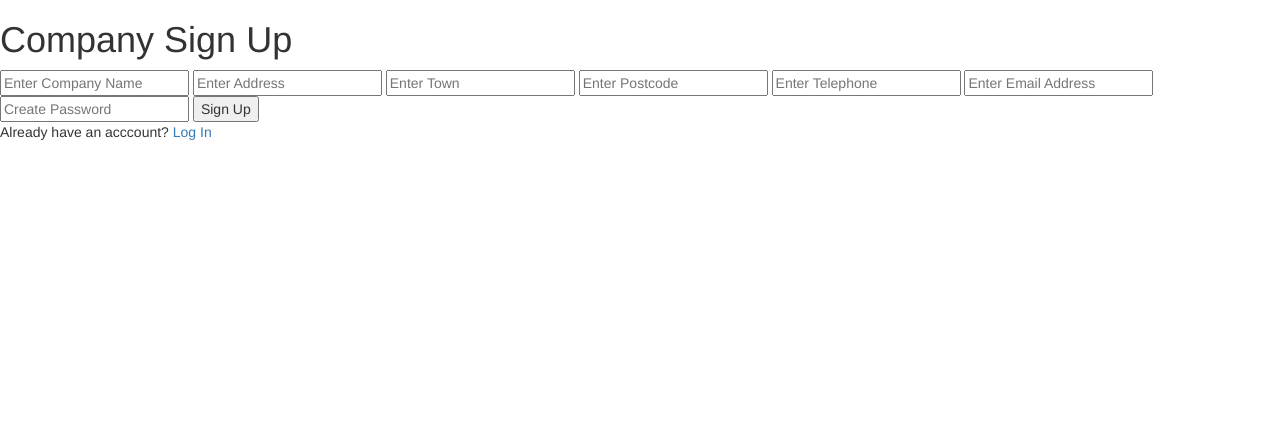
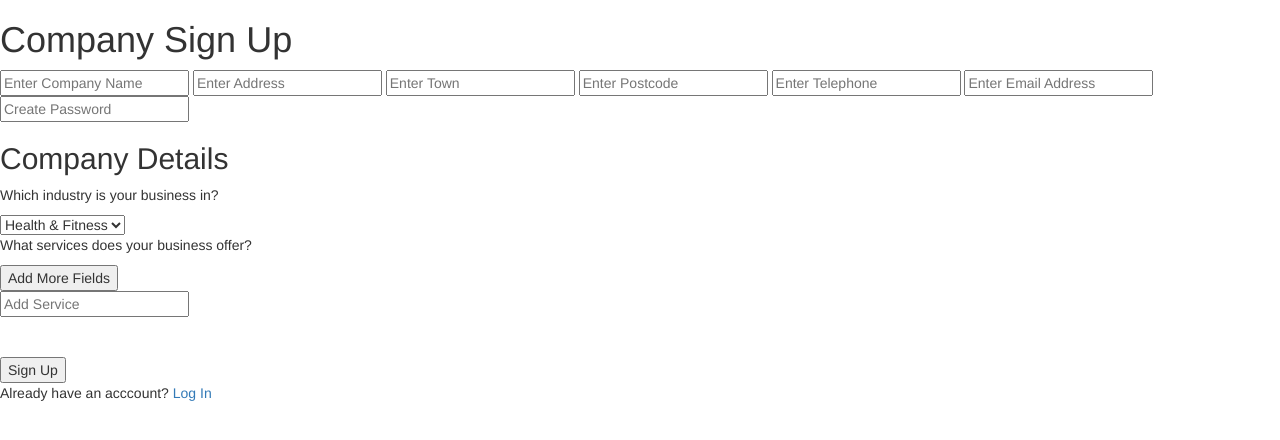
Before and after one commit to rachelcarleton/dissertation, a PHP site: page /company/signup.php in a window 1280 px wide. Shown: the top 440 px of the page. Run offline with PHP 8.4, Linux system fonts and the light colour scheme; some libraries are stand-ins or nearby versions.

Commit message:
linking tables

```diff
--- a/dissertation/company/signup.php
+++ b/dissertation/company/signup.php
@@ -2,6 +2,29 @@
 <!DOCTYPE html>
 
     <body>
+
+        <script>
+
+            $(document).ready(function() {
+                var max_fields      = 10; //maximum input boxes allowed
+                var wrapper         = $(".input_fields_wrap"); //Fields wrapper
+                var add_button      = $(".add_field_button"); //Add button ID
+
+                var x = 1; //initlal text box count
+                $(add_button).click(function(e){ //on add input button click
+                    e.preventDefault();
+                    if(x < max_fields){ //max input box allowed
+                        x++; //text box increment
+                        $(wrapper).append('<div><input type="text" name="service"/><a href="#" class="remove_field">Remove</a></div>'); //add input box
+                    }
+                });
+
+                $(wrapper).on("click",".remove_field", function(e){ //user click on remove text
+                    e.preventDefault(); $(this).parent('div').remove(); x--;
+                })
+            });
+
+        </script>
 
         <h1>Company Sign Up</h1>
 
@@ -13,6 +36,27 @@
             <input type="text" name="telephone" placeholder="Enter Telephone">
             <input type="text" name="email" placeholder="Enter Email Address">
             <input type="password" name="password" placeholder="Create Password">
+
+            <h2>Company Details</h2>
+
+            <p>Which industry is your business in?</p>
+
+            <select name="type" type="text">
+                <option>Health &amp; Fitness</option>
+                <option>Beauty</option>
+                <option>Automotive</option>
+                <option>Computers</option>
+            </select>
+
+            <p>What services does your business offer?</p>
+
+            <div class="input_fields_wrap">
+                <button class="add_field_button">Add More Fields</button>
+                <div><input type="text" name="service" placeholder="Add Service"></div>
+            </div>
+
+            <br /><br />
+
             <input type="submit" value="Sign Up">
         </form>
 
--- a/dissertation/customer/appointment.php
+++ b/dissertation/customer/appointment.php
@@ -5,6 +5,8 @@
     if(!isset($_SESSION['email'])) {
         header('location:/dissertation/index.php');
     }
+    $id = $_SESSION['id'];
+    $name = $_SESSION['name'];
 ?>
 
     <body>
@@ -12,7 +14,7 @@
         <div class="row">
             <div class="container">
 
-                <h1>Hello <?php echo $_SESSION['name']; ?> </h1>
+                <h1>Hello <?php echo $name ?> </h1>
 
                 <a href="../include/logout.php" style="font-size:18px">Logout?</a>
 
--- a/dissertation/customer/login.php
+++ b/dissertation/customer/login.php
@@ -24,6 +24,7 @@
                 $emailaddress = $row['customer_email'];
                 $name = $row['customer_name'];
                 $pass = $row['customer_password'];
+                $id = $row['customerID'];
 
                 if($email==$emailaddress && $hashPass==$pass) {
 
@@ -31,6 +32,7 @@
                     $_SESSION['email']=$emailaddress;
                     $_SESSION['password']=$pass;
                     $_SESSION['name']=$name;
+                    $_SESSION['id']=$id;
 
                     ?>
 
--- a/dissertation/include/header.php
+++ b/dissertation/include/header.php
@@ -5,4 +5,5 @@
 <title>Booking Form</title>
 <link rel="stylesheet" href="https://maxcdn.bootstrapcdn.com/bootstrap/3.3.7/css/bootstrap.min.css">
 <link rel="stylesheet" type="text/css" href="../css/style.css">
+<script src="https://code.jquery.com/jquery-3.1.1.min.js" integrity="sha256-hVVnYaiADRTO2PzUGmuLJr8BLUSjGIZsDYGmIJLv2b8=" crossorigin="anonymous"></script>
 </head>
```
Also changed, not shown: dissertation/company/signup_frm.php (+6 -1 lines), dissertation/customer/appointment_frm.php (+12 -0 lines), dissertation/include/script.js (added).
